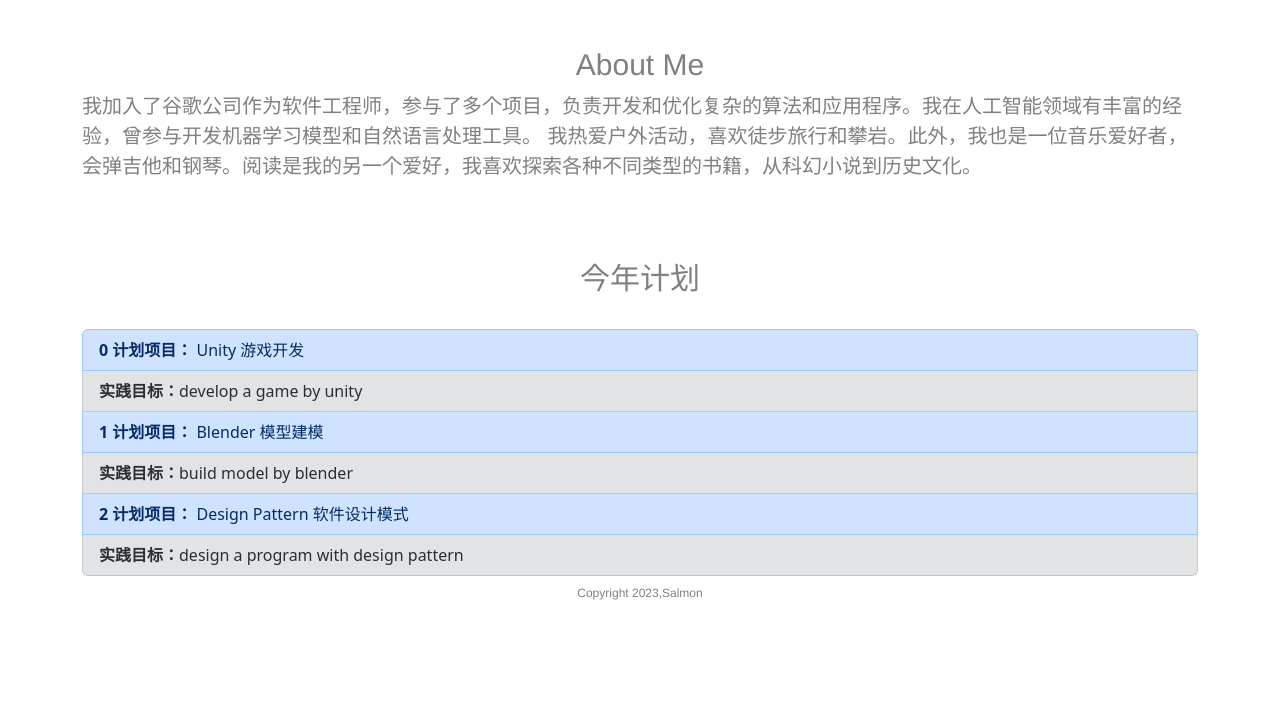
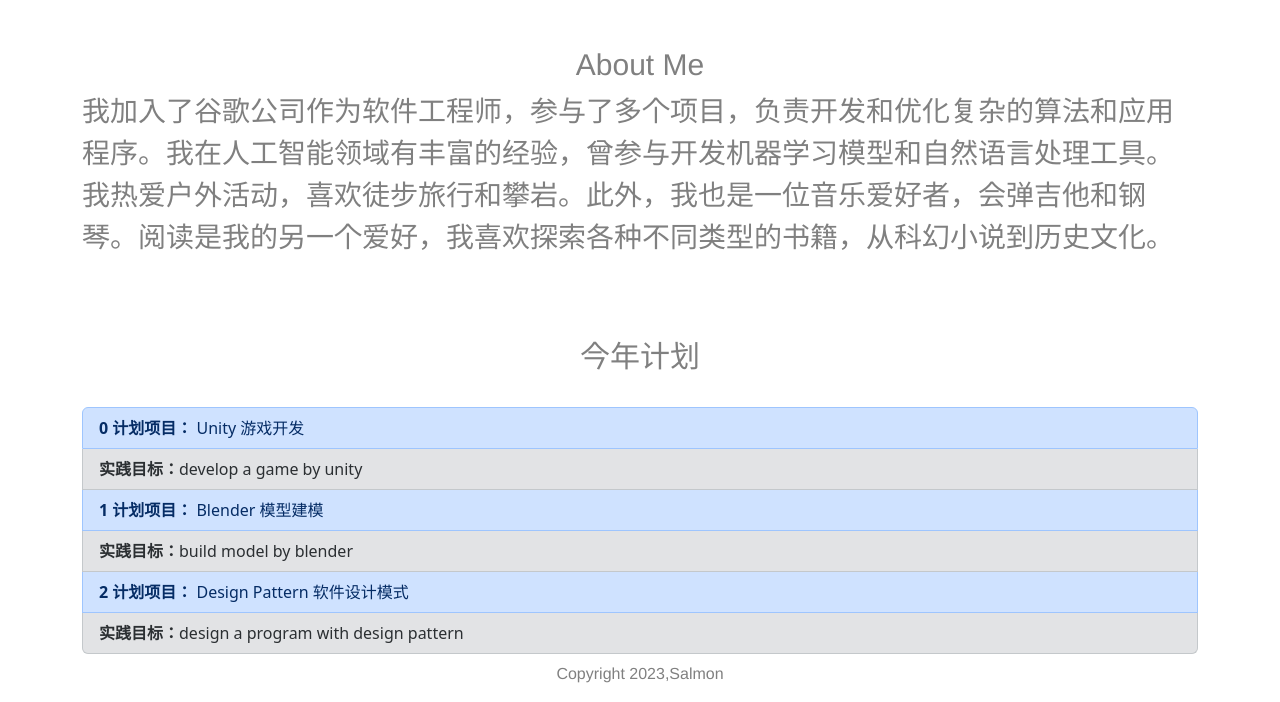
Before and after one commit to Salmonberry/exercise-jovian-careers-websit, a Flask app: page / in a window 1280 px wide. Shown: the part 487-1189 px from the top of the page. Before the commit the page ends 1087 px from the top, so only its background shows below. Run offline with Flask 3, Linux system fonts and the light colour scheme.

Commit message:
update: fontsize

```diff
--- a/static/styles/style.css
+++ b/static/styles/style.css
@@ -41,7 +41,3 @@ body ul li {
   color: gray;
   font-size: 20px;
 }
-
-footer p {
-  font-size:12px
-}
--- a/templates/home.html
+++ b/templates/home.html
@@ -21,7 +21,7 @@
 
         <section class="pt-5">
           <h2>About Me</h2>
-          <p>
+          <p class="fs-3">
             我加入了谷歌公司作为软件工程师，参与了多个项目，负责开发和优化复杂的算法和应用程序。我在人工智能领域有丰富的经验，曾参与开发机器学习模型和自然语言处理工具。
 
             我热爱户外活动，喜欢徒步旅行和攀岩。此外，我也是一位音乐爱好者，会弹吉他和钢琴。阅读是我的另一个爱好，我喜欢探索各种不同类型的书籍，从科幻小说到历史文化。
@@ -35,7 +35,7 @@
           </div>
         </section>
         <footer>
-            <p class="text-center pt-2">Copyright 2023,Salmon</p>
+            <p class="text-center pt-2 fs-6">Copyright 2023,Salmon</p>
               </footer>
     </div>
 </body>
```
